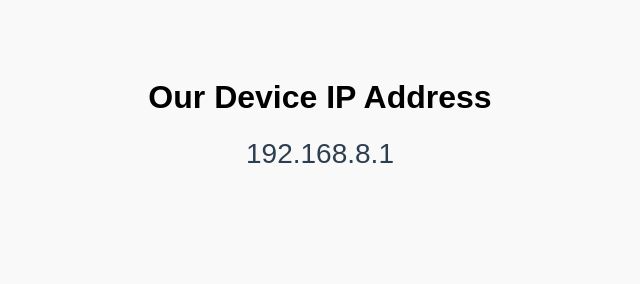
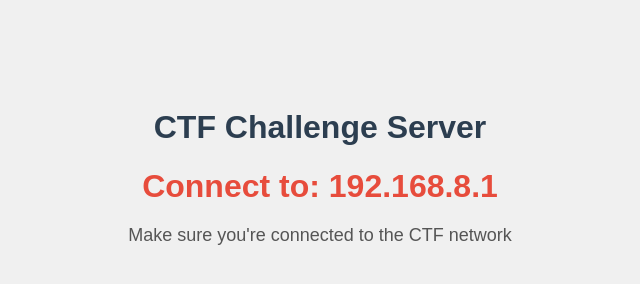
Before and after one commit to SokoJames/Find-My-new-Project-, a plain HTML site: page index.html in a window 1280 px wide. Shown: the whole page, without its empty margins (320-960 px from the left). Drawn offline with Linux system fonts and the light colour scheme.

Commit message:
Update index.html

```diff
--- a/index.html
+++ b/index.html
@@ -2,23 +2,33 @@
 <html lang="en">
 <head>
   <meta charset="UTF-8">
-  <title>Device IP Address</title>
+  <title>CTF Challenge IP</title>
   <style>
     body {
       font-family: Arial, sans-serif;
       text-align: center;
-      padding-top: 50px;
-      background-color: #f9f9f9;
+      padding-top: 80px;
+      background-color: #f0f0f0;
+    }
+    h1 {
+      color: #2c3e50;
     }
     #ip {
-      font-size: 28px;
-      color: #2c3e50;
+      font-size: 32px;
+      color: #e74c3c;
       margin-top: 20px;
+      font-weight: bold;
+    }
+    .note {
+      margin-top: 20px;
+      font-size: 18px;
+      color: #555;
     }
   </style>
 </head>
 <body>
-  <h1>Our Device IP Address</h1>
-  <div id="ip">192.168.8.1</div>
+  <h1>CTF Challenge Server</h1>
+  <div id="ip">Connect to: 192.168.8.1</div>
+  <div class="note">Make sure you're connected to the CTF network</div>
 </body>
 </html>
```
